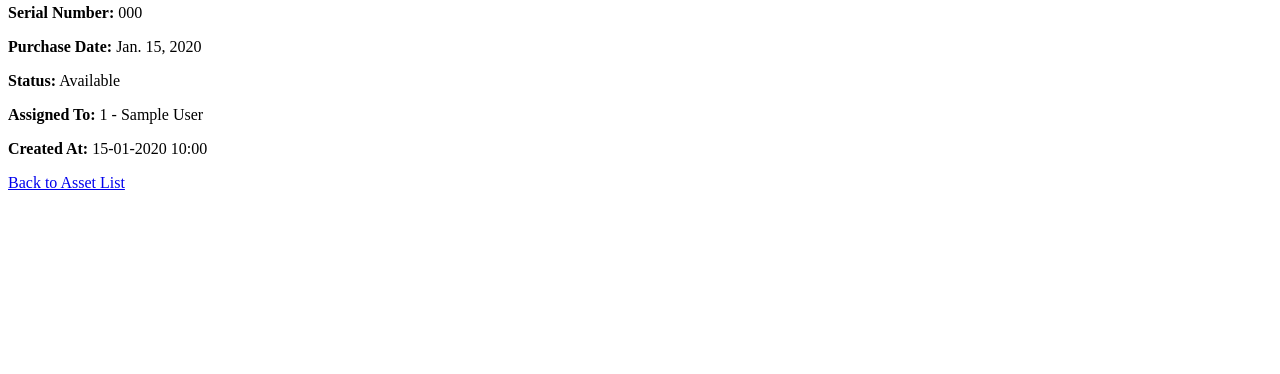
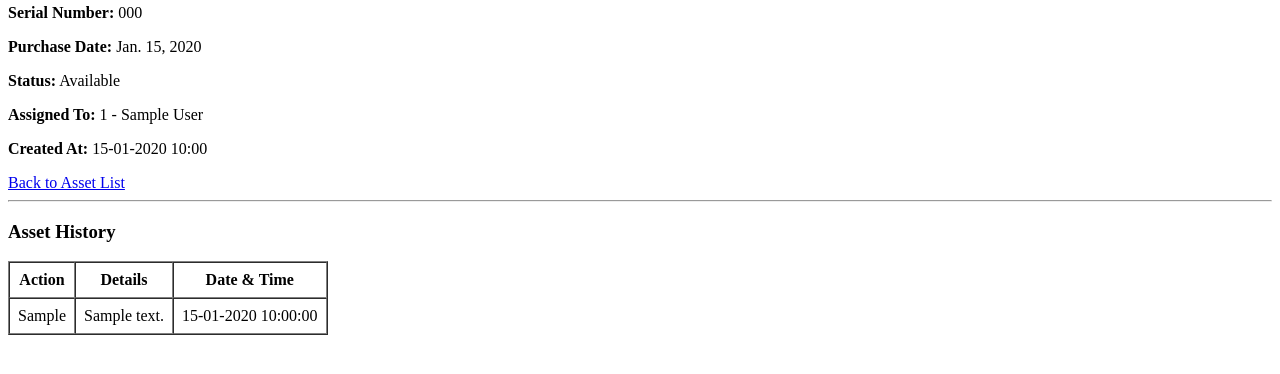
Before and after one commit to rohit08780/IT-ASSET-Employee-Management-System, a Django app: page /assets/1/ in a window 1280 px wide. Shown: the part 259-633 px from the top of the page. Run offline with Django 5.2, Linux system fonts and the light colour scheme; tables that the repository leaves empty hold one stand-in row (values such as "Sample post").

Commit message:
asset history complete

```diff
--- a/assets/templates/assets/asset_detail.html
+++ b/assets/templates/assets/asset_detail.html
@@ -57,5 +57,34 @@
 
     <a href="{% url 'asset_list' %}">Back to Asset List</a>
 
+
+<hr>
+
+<h3>Asset History</h3>
+
+{% if history %}
+    <table border="1" cellpadding="8" cellspacing="0">
+        <thead>
+            <tr>
+                <th>Action</th>
+                <th>Details</th>
+                <th>Date & Time</th>
+            </tr>
+        </thead>
+        <tbody>
+            {% for record in history %}
+                <tr>
+                    <td>{{ record.action }}</td>
+                    <td>{{ record.details|default:"No details available" }}</td>
+                    <td>{{ record.changed_at|date:"d-m-Y H:i:s" }}</td>
+                </tr>
+            {% endfor %}
+        </tbody>
+    </table>
+{% else %}
+    <p>No history available for this asset.</p>
+{% endif %}
+
+
 </body>
 </html>
--- a/assets/views.py
+++ b/assets/views.py
@@ -65,19 +65,64 @@ def asset_create(request):
     )
 
 
+
 def asset_edit(request, pk):
     asset = get_object_or_404(Asset, pk=pk)
 
     if request.method == "POST":
+        old_asset_tag = asset.asset_tag
+        old_asset_name = asset.asset_name
+        old_brand = asset.brand
+        old_status = asset.status
+        old_assigned_to = asset.assigned_to
+
         form = AssetForm(request.POST, instance=asset)
 
         if form.is_valid():
             asset = form.save()
-            AssetHistory.objects.create(
-                asset = asset,
-                action = "Updated",
-                details = f"Asset{asset.asset_tag} was updated."
-            )
+            changes = []
+
+            if old_asset_tag != asset.asset_tag:
+                changes.append(
+                    f"Asset Tag: {old_asset_tag} -> {asset.asset_tag}"
+                )
+
+            if old_asset_name != asset.asset_name:
+                changes.append(
+                    f"Asset Name: {old_asset_name} -> {asset.asset_name}"
+                )
+
+            if old_brand != asset.brand:
+                changes.append(
+                    f"Brand: {old_brand} -> {asset.brand}"
+                )
+
+            if old_status != asset.status:
+                changes.append(
+                    f"Status: {old_status} -> {asset.status}"
+                )
+
+            if old_assigned_to != asset.assigned_to:
+                old_employee = (
+                    str(old_assigned_to)
+                    if old_assigned_to else "Unassigned"
+                )
+                new_employee = (
+                    str(asset.assigned_to)
+                    if asset.assigned_to else "Unassigned"
+                )
+
+                changes.append(
+                    f"Assigned To: {old_employee} -> {new_employee}"
+                )
+
+            if changes:
+                AssetHistory.objects.create(
+                    asset=asset,
+                    action="Updated",
+                    details="; ".join(changes)
+                )
+
             return redirect("asset_list")
     else:
         form = AssetForm(instance=asset)
@@ -112,9 +157,10 @@ def asset_delete(request, pk):
 
 def asset_detail(request, pk):
     asset = get_object_or_404(Asset, pk=pk)
+    history = asset.history.order_by("-changed_at")
 
     return render(
         request,
         "assets/asset_detail.html",
-        {"asset": asset}
+        {"asset": asset, "history": history,}
     )
--- a/config/urls.py
+++ b/config/urls.py
@@ -16,10 +16,20 @@ Including another URLconf
 """
 from django.contrib import admin
 from django.urls import path, include
+from django.contrib.auth import views as auth_views
 
 urlpatterns = [
     path('admin/', admin.site.urls),
     path("", include("dashboard.urls")),
     path("employees/", include("employees.urls")),
     path("assets/", include("assets.urls")),
+    path(
+        "login/",
+        auth_views.LoginView.as_view(
+            template_name="registration/login.html"
+        ),
+        name="login"
+    ),
+    path("logout/", auth_views.LogoutView.as_view(), name="logout"),
+
 ]
```
